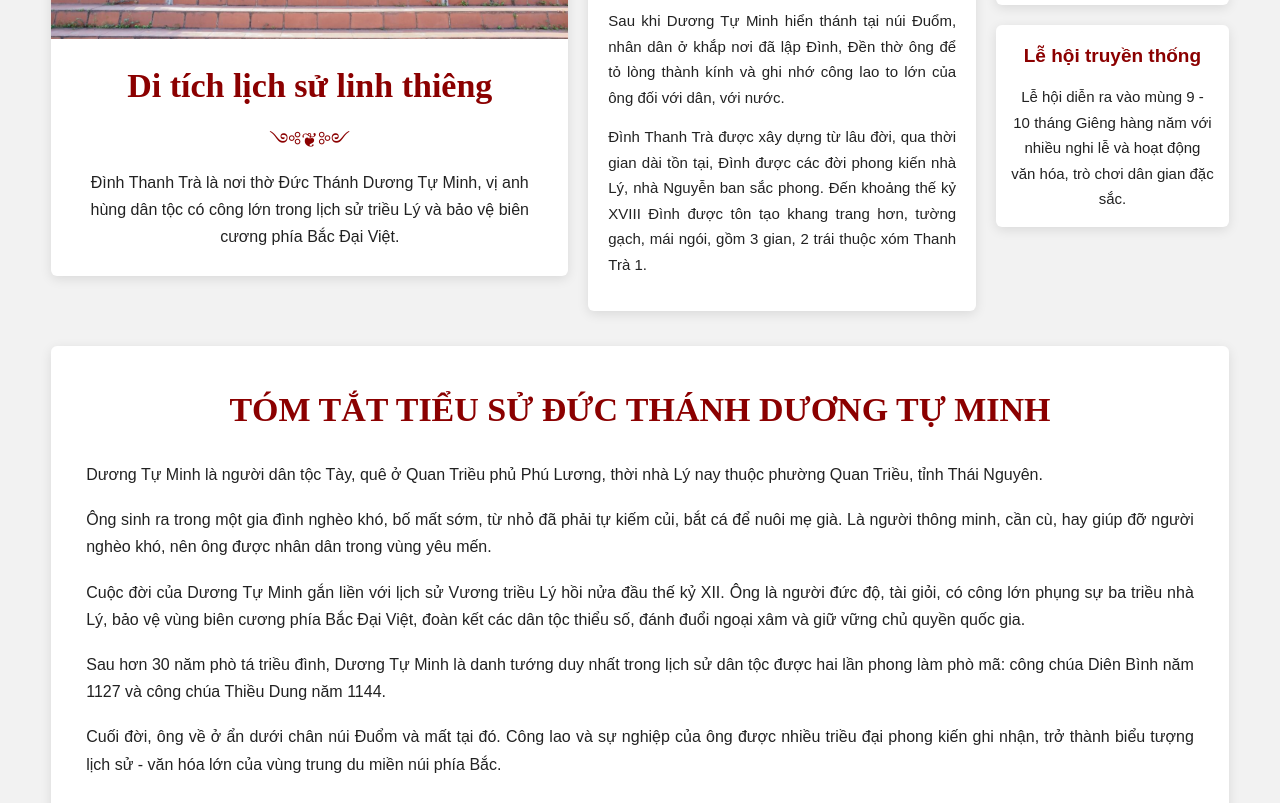
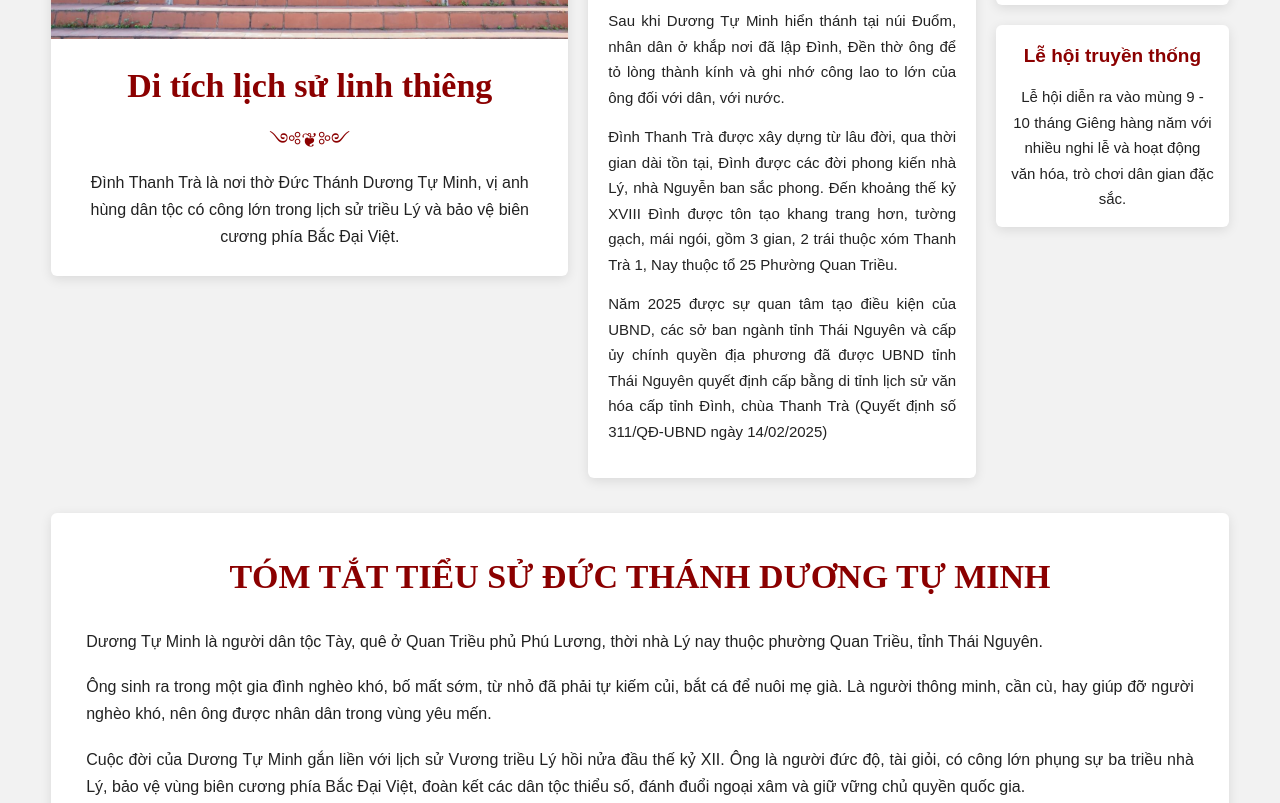
Before and after one commit to dinhthanhtra/thainguyen, a plain HTML site: page index.html in a window 1280 px wide. Shown: the part 740-1543 px from the top of the page. Drawn offline with Linux system fonts and the light colour scheme.

Commit message:
Update index.html

```diff
--- a/index.html
+++ b/index.html
@@ -529,7 +529,15 @@
                 Đình Thanh Trà được xây dựng từ lâu đời, qua thời gian dài tồn tại,
                 Đình được các đời phong kiến nhà Lý, nhà Nguyễn ban sắc phong.
                 Đến khoảng thế kỷ XVIII Đình được tôn tạo khang trang hơn,
-                tường gạch, mái ngói, gồm 3 gian, 2 trái thuộc xóm Thanh Trà 1.
+                tường gạch, mái ngói, gồm 3 gian, 2 trái thuộc xóm Thanh Trà 1,
+                Nay thuộc tổ 25 Phường Quan Triều.
+            </p>
+
+            <p>
+                Năm 2025 được sự quan tâm tạo điều kiện của UBND,
+                các sở ban ngành tỉnh Thái Nguyên và cấp ủy chính quyền địa phương đã được UBND
+                tỉnh Thái Nguyên quyết định cấp bằng di tỉnh lịch sử văn hóa cấp tỉnh Đình,
+                chùa Thanh Trà (Quyết định số 311/QĐ-UBND ngày 14/02/2025)
             </p>
 
 
@@ -656,7 +664,7 @@
     <h2>BẢN ĐỒ VỊ TRÍ DI TÍCH</h2>
 
     <p>
-        Địa chỉ: Xóm Thanh Trà 1, xã Sơn Cẩm, thành phố Thái Nguyên
+        Địa chỉ: Tổ 25, Phường Quan Triều, Tỉnh Thái Nguyên
     </p>
 
     <div class="map-container">
```
